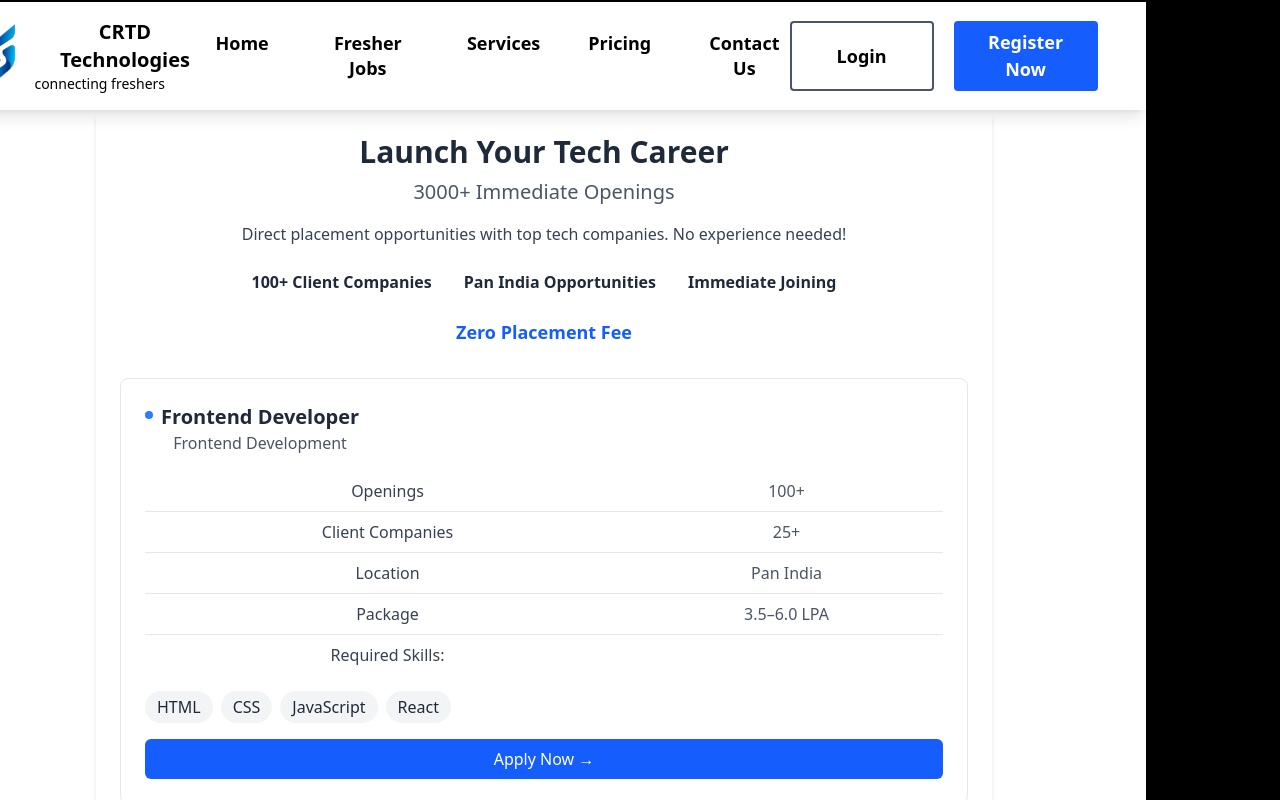
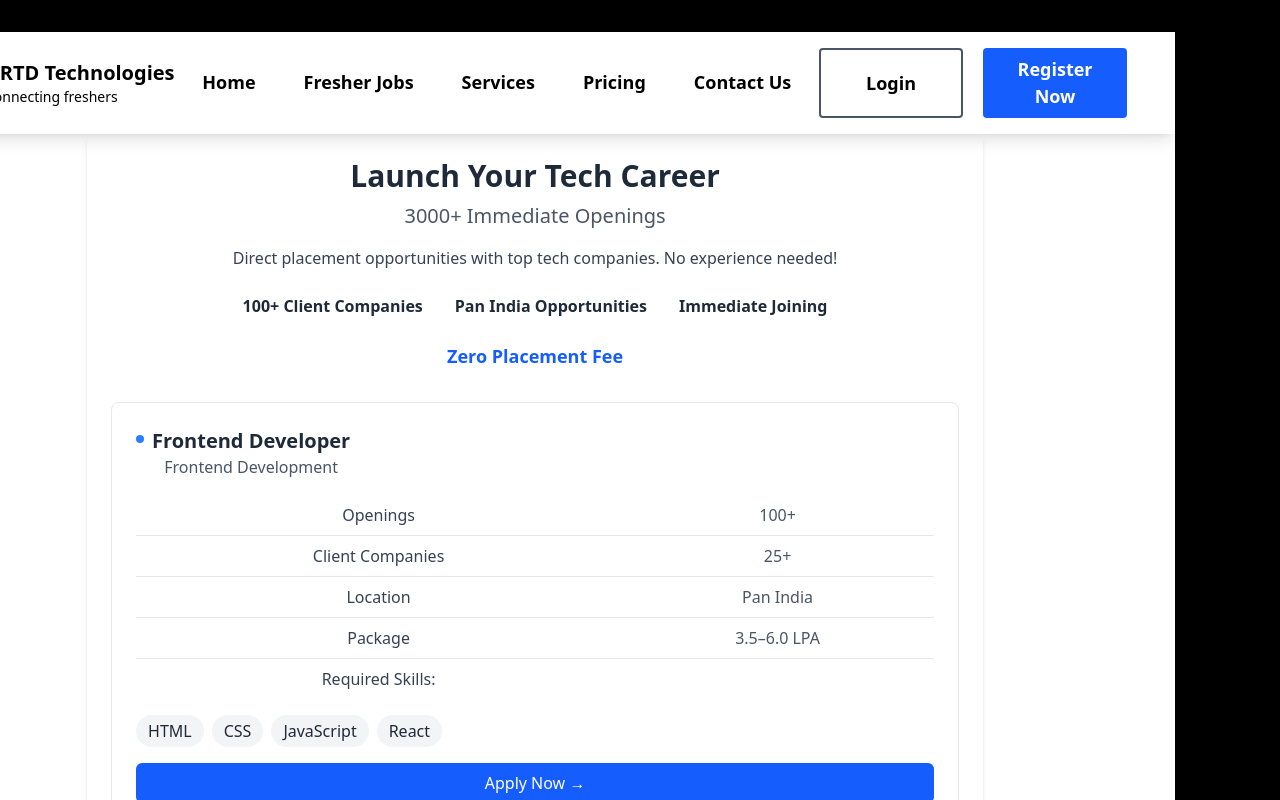
Before and after one commit to satishdwivedi-01/CRTD_WEB, a React (Vite) app in the folder frontend/: page /fresherJobs in a window 1280 px wide. Shown: the top 800 px of the page. Built offline with nearby package versions, Linux system fonts and the light colour scheme.

Commit message:
fixed landings background

```diff
--- a/frontend/src/components/crtd Landing page/fresher Jobs/FresherJobs.jsx
+++ b/frontend/src/components/crtd Landing page/fresher Jobs/FresherJobs.jsx
@@ -3,7 +3,7 @@ import Navbar from '../../Navbar'
 import LaunchYourTech from './LaunchYourTech'
 const fresherJobs = () => {
     return (
-        <div className='bg-white text-black w-[94vw] relative right-[7vw] bottom-[3.7vh] '>
+        <div className='bg-white text-black relative w-[100vw] relative right-[10.7vw]'>
 
       <div className='bg-white sticky top-0 z-50'>
         <Navbar />
--- a/frontend/src/components/crtd Landing page/home/Home.jsx
+++ b/frontend/src/components/crtd Landing page/home/Home.jsx
@@ -14,7 +14,7 @@ import Footer from './Footer'
 
 const Home = () => {
   return (
-    <div className='bg-white text-black w-[94vw] relative right-[7vw] bottom-[3.7vh] '>
+    <div className='bg-white text-black w-[100vw] relative right-[10.7vw]'>
 
       <div className='bg-white sticky top-0 z-50'>
         <Navbar />
```
